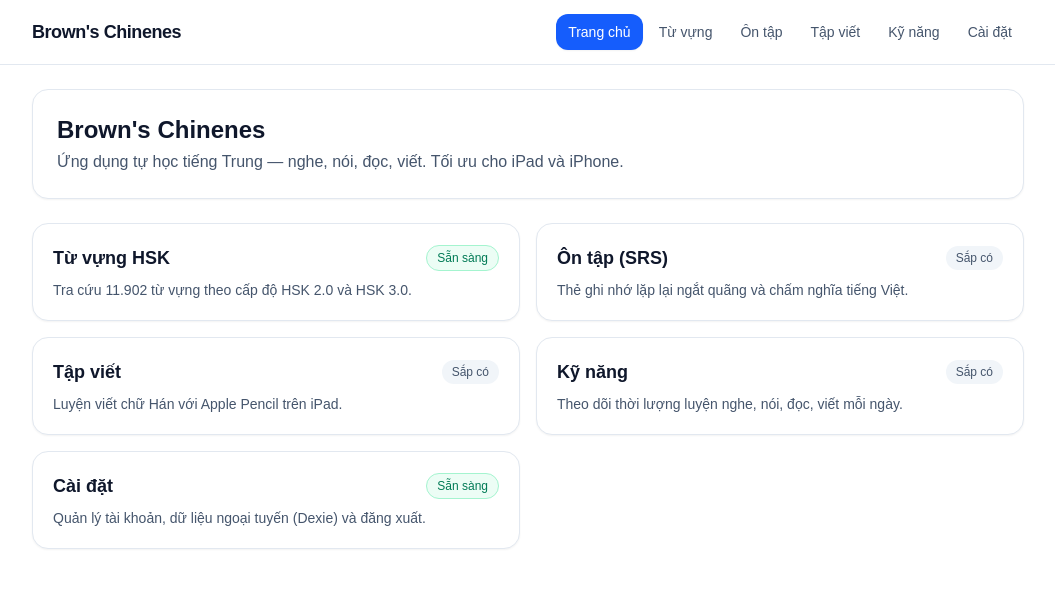
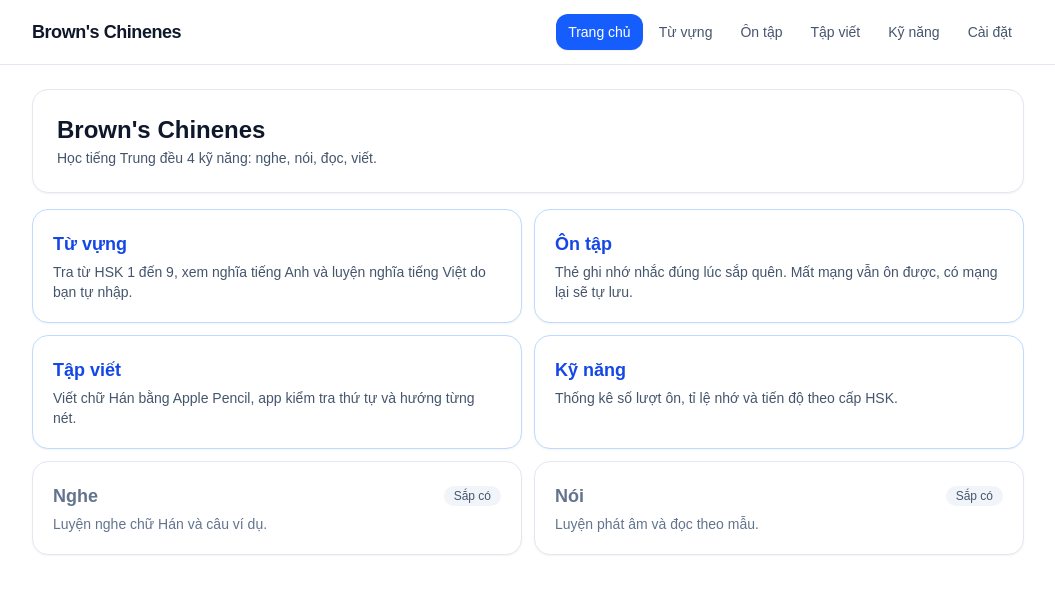
Before and after one commit to brown-ng1007/browns-chineses-web, a Next.js app: page / in a window 1280 px wide. Shown: the top 594 px of the page, without its empty margins (112-1167 px from the left). Built offline with nearby package versions, Linux system fonts and the light colour scheme; no server answers.

Commit message:
Cap nhat trang chu

```diff
--- a/src/app/page.tsx
+++ b/src/app/page.tsx
@@ -1,90 +1,70 @@
 import Link from "next/link";
-import { createClient } from "@/lib/supabase/server";
-import { APP_NAME, APP_DESCRIPTION } from "@/lib/config";
+import { APP_NAME } from "@/lib/config";
 
-const SECTIONS = [
+const READY = [
   {
     href: "/vocab",
-    title: "Từ vựng HSK",
-    desc: "Tra cứu 11.902 từ vựng theo cấp độ HSK 2.0 và HSK 3.0.",
-    status: "Sẵn sàng",
-    ready: true,
+    title: "Từ vựng",
+    desc: "Tra từ HSK 1 đến 9, xem nghĩa tiếng Anh và luyện nghĩa tiếng Việt do bạn tự nhập.",
   },
   {
     href: "/review",
-    title: "Ôn tập (SRS)",
-    desc: "Thẻ ghi nhớ lặp lại ngắt quãng và chấm nghĩa tiếng Việt.",
-    status: "Sắp có",
-    ready: false,
+    title: "Ôn tập",
+    desc: "Thẻ ghi nhớ nhắc đúng lúc sắp quên. Mất mạng vẫn ôn được, có mạng lại sẽ tự lưu.",
   },
   {
     href: "/write",
     title: "Tập viết",
-    desc: "Luyện viết chữ Hán với Apple Pencil trên iPad.",
-    status: "Sắp có",
-    ready: false,
+    desc: "Viết chữ Hán bằng Apple Pencil, app kiểm tra thứ tự và hướng từng nét.",
   },
   {
     href: "/skills",
     title: "Kỹ năng",
-    desc: "Theo dõi thời lượng luyện nghe, nói, đọc, viết mỗi ngày.",
-    status: "Sắp có",
-    ready: false,
-  },
-  {
-    href: "/settings",
-    title: "Cài đặt",
-    desc: "Quản lý tài khoản, dữ liệu ngoại tuyến (Dexie) và đăng xuất.",
-    status: "Sẵn sàng",
-    ready: true,
+    desc: "Thống kê số lượt ôn, tỉ lệ nhớ và tiến độ theo cấp HSK.",
   },
 ];
 
-export default async function HomePage() {
-  const supabase = await createClient();
-  const {
-    data: { user },
-  } = await supabase.auth.getUser();
+const SOON = [
+  { title: "Nghe", desc: "Luyện nghe chữ Hán và câu ví dụ." },
+  { title: "Nói", desc: "Luyện phát âm và đọc theo mẫu." },
+];
 
+export default function HomePage() {
   return (
-    <main className="space-y-6">
-      <section className="rounded-2xl bg-white p-6 shadow-xs border border-slate-200">
+    <main className="space-y-4">
+      <section className="rounded-2xl bg-white p-5 sm:p-6 shadow-xs border border-slate-200">
         <h1 className="text-2xl font-bold text-slate-900">{APP_NAME}</h1>
-        <p className="text-slate-600 mt-1">{APP_DESCRIPTION}</p>
-        {user?.email && (
-          <p className="text-sm text-slate-500 mt-3">
-            Đang đăng nhập: <span className="font-medium text-slate-800">{user.email}</span>
-          </p>
-        )}
+        <p className="text-sm text-slate-600 mt-0.5">
+          Học tiếng Trung đều 4 kỹ năng: nghe, nói, đọc, viết.
+        </p>
       </section>
 
-      <section className="grid grid-cols-1 sm:grid-cols-2 gap-4">
-        {SECTIONS.map((item) => (
+      <div className="grid gap-3 sm:grid-cols-2">
+        {READY.map((s) => (
           <Link
-            key={item.href}
-            href={item.href}
-            className="group rounded-2xl bg-white p-5 shadow-xs border border-slate-200 hover:border-blue-500 hover:shadow-md transition flex flex-col justify-between"
+            key={s.href}
+            href={s.href}
+            className="block rounded-2xl bg-white p-5 shadow-xs border border-blue-200 hover:border-blue-400 hover:bg-blue-50/40 transition"
           >
-            <div>
-              <div className="flex items-center justify-between gap-2">
-                <h2 className="text-lg font-semibold text-slate-900 group-hover:text-blue-600 transition">
-                  {item.title}
-                </h2>
-                <span
-                  className={`text-xs font-medium px-2.5 py-1 rounded-full ${
-                    item.ready
-                      ? "bg-emerald-50 text-emerald-700 border border-emerald-200"
-                      : "bg-slate-100 text-slate-600"
-                  }`}
-                >
-                  {item.status}
-                </span>
-              </div>
-              <p className="text-sm text-slate-600 mt-2">{item.desc}</p>
-            </div>
+            <h2 className="text-lg font-bold text-blue-700">{s.title}</h2>
+            <p className="text-sm text-slate-600 mt-1">{s.desc}</p>
           </Link>
         ))}
-      </section>
+        {SOON.map((s) => (
+          <div
+            key={s.title}
+            className="rounded-2xl bg-white p-5 shadow-xs border border-slate-200"
+          >
+            <div className="flex items-center justify-between gap-2">
+              <h2 className="text-lg font-bold text-slate-500">{s.title}</h2>
+              <span className="rounded-full bg-slate-100 px-2.5 py-0.5 text-xs font-medium text-slate-600">
+                Sắp có
+              </span>
+            </div>
+            <p className="text-sm text-slate-500 mt-1">{s.desc}</p>
+          </div>
+        ))}
+      </div>
     </main>
   );
 }
```
